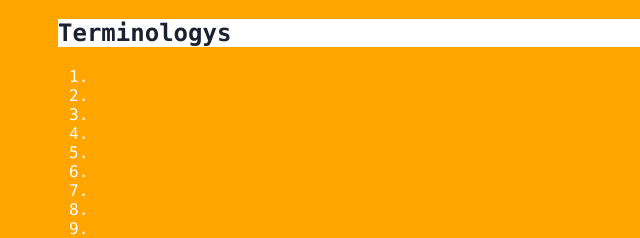
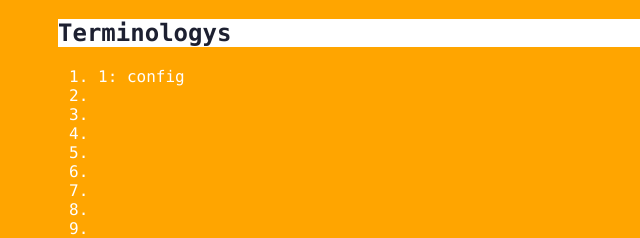
Before and after one commit to yuanyuan-cs/d, a plain HTML site: page index.html in a window 1280 px wide. Both pictures are taken after a click on the element "Terminologys". Shown: the part 226-464 px from the top of the page, 0-640 px from the left. Drawn offline with Linux system fonts and the light colour scheme; files that its build step writes are made by us from their sources.

Commit message:
add first git command with config

```diff
--- a/index.html
+++ b/index.html
@@ -14,7 +14,7 @@
         <div class="accordion"><h1>Terminologys</h1></div>
             <div class="panel">
                 <ol>
-                    <li></li>
+                    <li>1: config</li>
                     <li></li>
                     <li></li>
                     <li></li>
```
